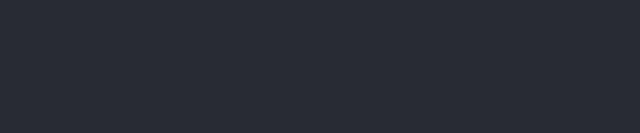
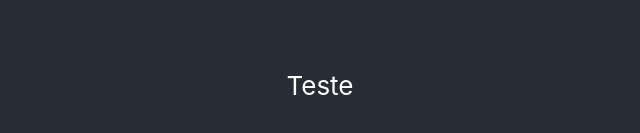
Before and after one commit to luccasmmg/FrontendOKRStrapi, a React (Create React App) app: page /objetive in a window 1280 px wide. Shown: the part 315-448 px from the top of the page, without its empty margins (320-960 px from the left). Built offline with nearby package versions, Linux system fonts and the light colour scheme; sample sign-in values are in the browser's storage; the HTML template or start-up script is replaced by a standard one.

Commit message:
add test page

```diff
--- a/src/Routes.tsx
+++ b/src/Routes.tsx
@@ -4,7 +4,7 @@
 import { makeStyles } from '@material-ui/core/styles';
 
 import { Login, PrivateRoute } from './views';
-import { Admin } from './admin';
+import { AddObjective, Admin } from './admin';
 import { logout } from './utils/auth';
 
 const useStyles = makeStyles((theme) => ({
@@ -41,6 +41,7 @@
             }}
           />
           <PrivateRoute path="/admin" component={Admin} />
+          <PrivateRoute path="/objetive" component={AddObjective} />
           <Route exact path="/" component={Login} />
         </header>
       </div>
--- /dev/null
+++ b/src/admin/AddObjective.js
@@ -0,0 +1,11 @@
+import React, { FC, useEffect, useState } from 'react';
+import { makeStyles } from '@material-ui/core/styles';
+import { fetchPOST } from '../utils/api';
+
+export const AddObjective = () => {
+    return(
+        <>
+        <p>Teste</p>
+        </>
+    )
+}
--- a/src/admin/index.ts
+++ b/src/admin/index.ts
@@ -1 +1,2 @@
 export * from './Admin';
+export * from "./AddObjective";
```
